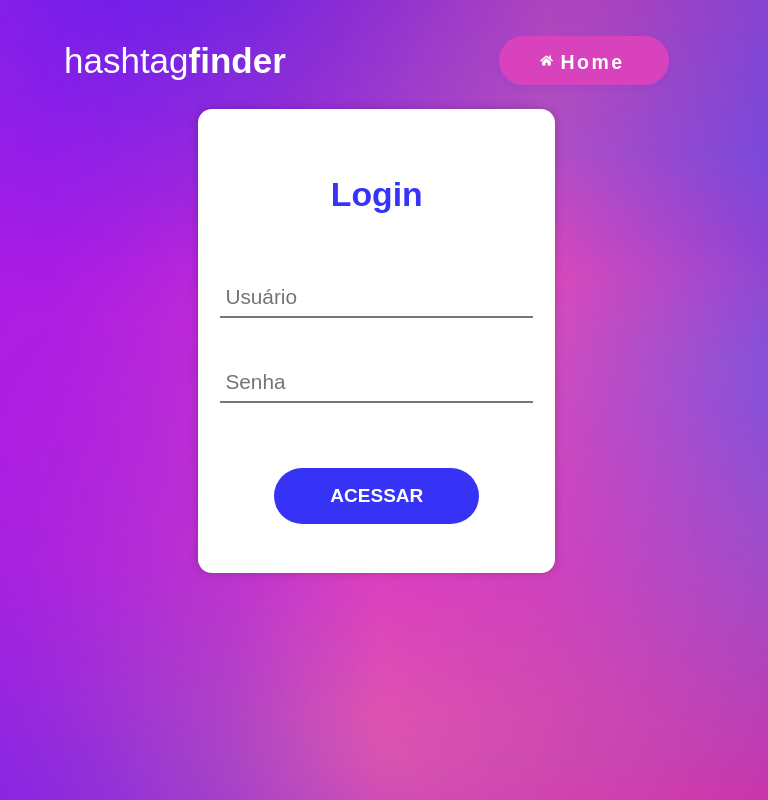
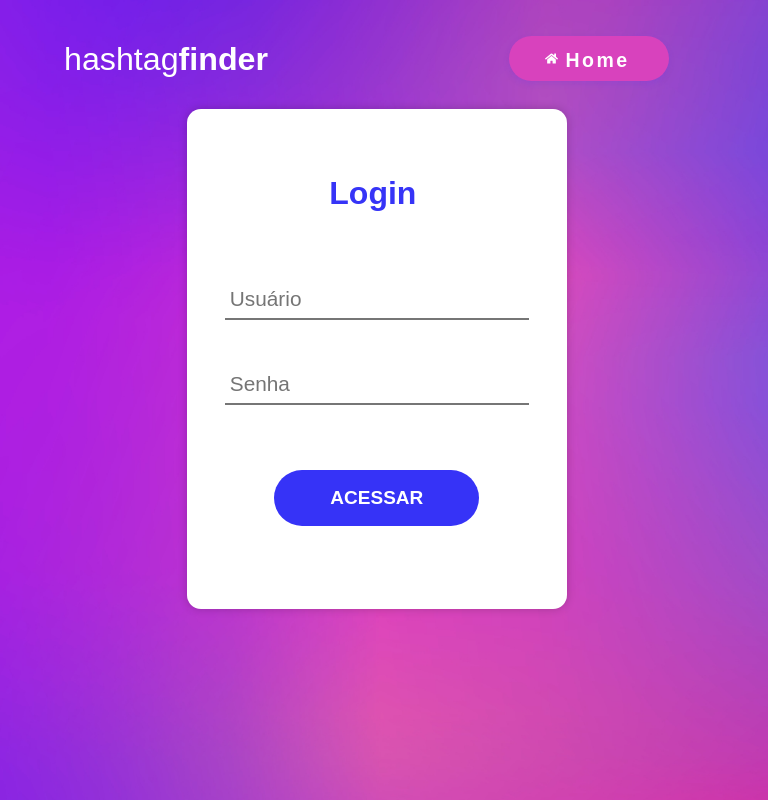
Before and after one commit to alexandrememorium/projeto_hashtag, a React (Create React App) app: page /Login in a window 768 px wide. Built offline with nearby package versions, Linux system fonts and the light colour scheme.

Commit message:
Atualização Menu e Pagina Login

```diff
--- a/src/componentes/Menu/Menu.css
+++ b/src/componentes/Menu/Menu.css
@@ -123,13 +123,13 @@ nav.appNav .navLink img {
 
 
     div.navMenu .logoImg {
-        width: 239px;
-        height: 42px;
+        width: 220px;
+        height: 40px;
     }
 
     nav.appNav .navLink {
-        width: 170px;
-        height: 49px;
+        width: 160px;
+        height: 45px;
         font-size: 0.813rem;
         letter-spacing: 0.159rem;
     }
--- a/src/paginas/Login/Login.module.css
+++ b/src/paginas/Login/Login.module.css
@@ -1,5 +1,5 @@
 .fundoPag  {
-  font-size: 0.833vw; /*com base na proporção de 16px para o tamanho de tela de layout especificado de 414, isso mudará o valor padrão da unidade rem da sua página*/
+  font-size: 0,8px; /*com base na proporção de 16px para o tamanho de tela de layout especificado de 414, isso mudará o valor padrão da unidade rem da sua página*/
 }
 
 .fundoPag * {
@@ -48,8 +48,8 @@
 }
 
 .fundoPag .paginaLogin {
-  width: 33.313rem;
-  height: 38rem;
+  width: 480px;
+  height: 510px;
   border-radius: 0.875rem;
   margin-top: 6.8rem;
   margin-right: 0.9rem;
@@ -62,7 +62,7 @@
   display: flex;
   flex-direction: column;
   align-items: center;
-  margin-top: 4.125rem;
+  margin-top: 3px;
 }
 
 .paginaLogin form input {
@@ -72,7 +72,7 @@
   border-left: none;
   border-right: none;
   padding: 0 0.313rem;
-  width: 28.553rem;
+  width: 26.553rem;
   margin-top: 1.563rem;
 }
 
@@ -84,49 +84,64 @@
   color: #3634F7;
   margin-top: 4.125rem;
   margin-bottom: 2.438rem;
+  width: 100px;
+  height: 43px;
 }
 
 /* responsivo - media query */
 
 @media all and (min-width: 320px) and (max-width: 414px) {
   .fundoPag .paginaLogin  {
-    font-size: 3.865vw;  /*com base na proporção de 16px para o tamanho da tela de layout especificado de 1920, isso mudará o valor padrão da unidade rem da sua página*/
+    font-size: 3,8px;  /*com base na proporção de 16px para o tamanho da tela de layout especificado de 1920, isso mudará o valor padrão da unidade rem da sua página*/
   }
 
   .fundoPag .paginaLogin {
-    width: 21.25rem;
-    height: 28.75rem;
-    font-size: 3.865vw;
+    width: 320px;
+    height: 500px;
+    font-size: 3,8px;
   }
 
   .paginaLogin form input {
-    width: 20rem;
+    width: 19rem;
   }
 
   .paginaLogin form h1 {
-    margin-top: 0.125rem;
+    width: 97px;
+    height: 42px;
   }
 }
 
 @media all and (min-width: 415px) and (max-width: 768px) {
 
   .fundoPag .paginaLogin {
-    width: 22.313rem;
-    height: 29rem;
-    font-size: 2.2vw;
+    width: 380px;
+    height: 500px;
+    font-size: 2,2px;
   }
 
   .paginaLogin form input {
-    width: 19.553rem;
+    width: 19rem;
   }
 
   .paginaLogin form {
     margin-top: 0;
   }
+
+  .paginaLogin form h1 {
+    width: 95px;
+    height: 41px;
+  }
 }
 
-@media all and (min-width: 769px) and (max-width: 1000px) {
+@media all and (min-width: 769px) and (max-width: 1150px) {
   .fundoPag .paginaLogin {
-    font-size: 1.2vw;  /*com base na proporção de 16px para o tamanho da tela de layout especificado de 1920, isso mudará o valor padrão da unidade rem da sua página*/
+    width: 480px;
+    height: 510px;
+    font-size: 1,2px;  /*com base na proporção de 16px para o tamanho da tela de layout especificado de 1920, isso mudará o valor padrão da unidade rem da sua página*/
+  }
+
+  .paginaLogin form h1 {
+    width: 100px;
+    height: 43px;
   }
 }
```
